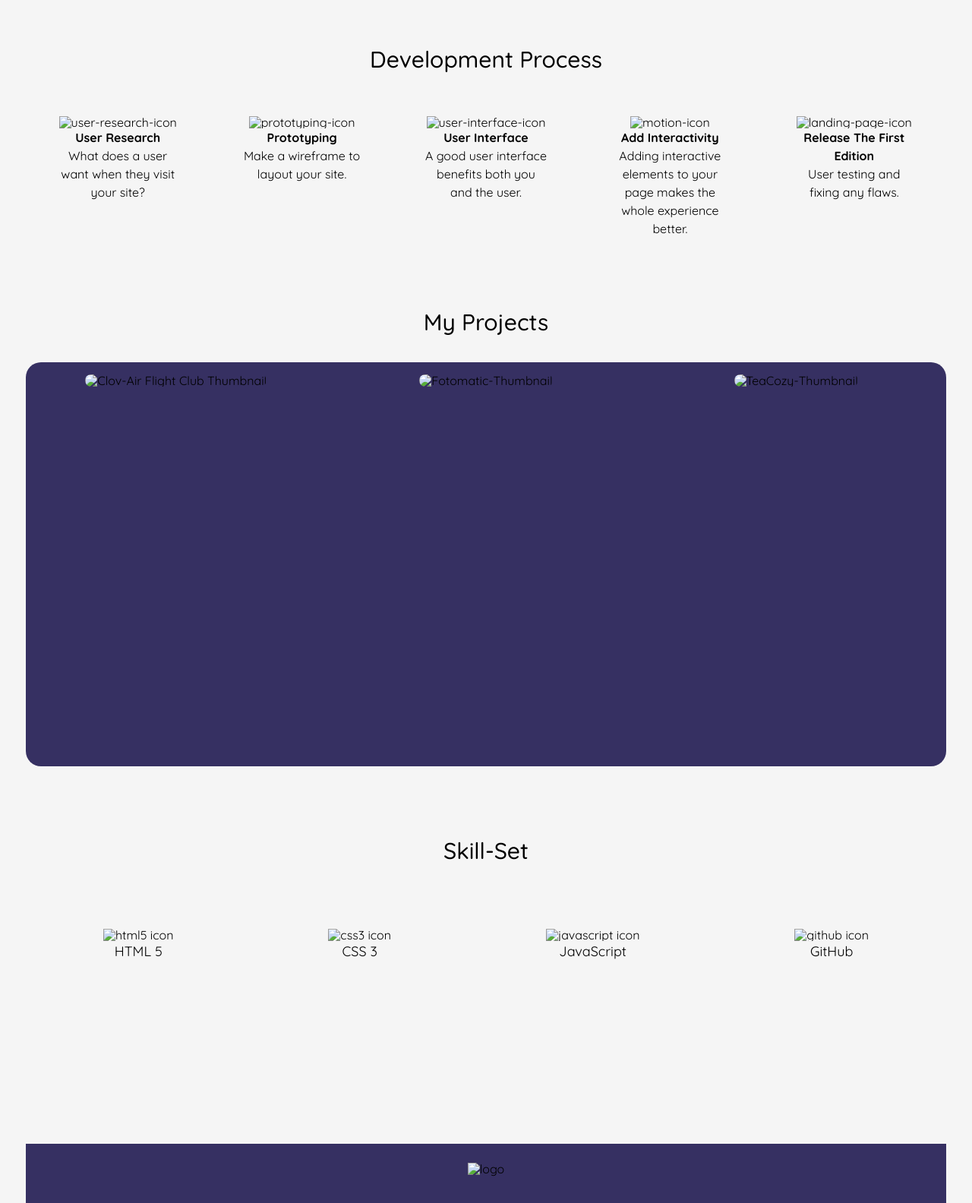
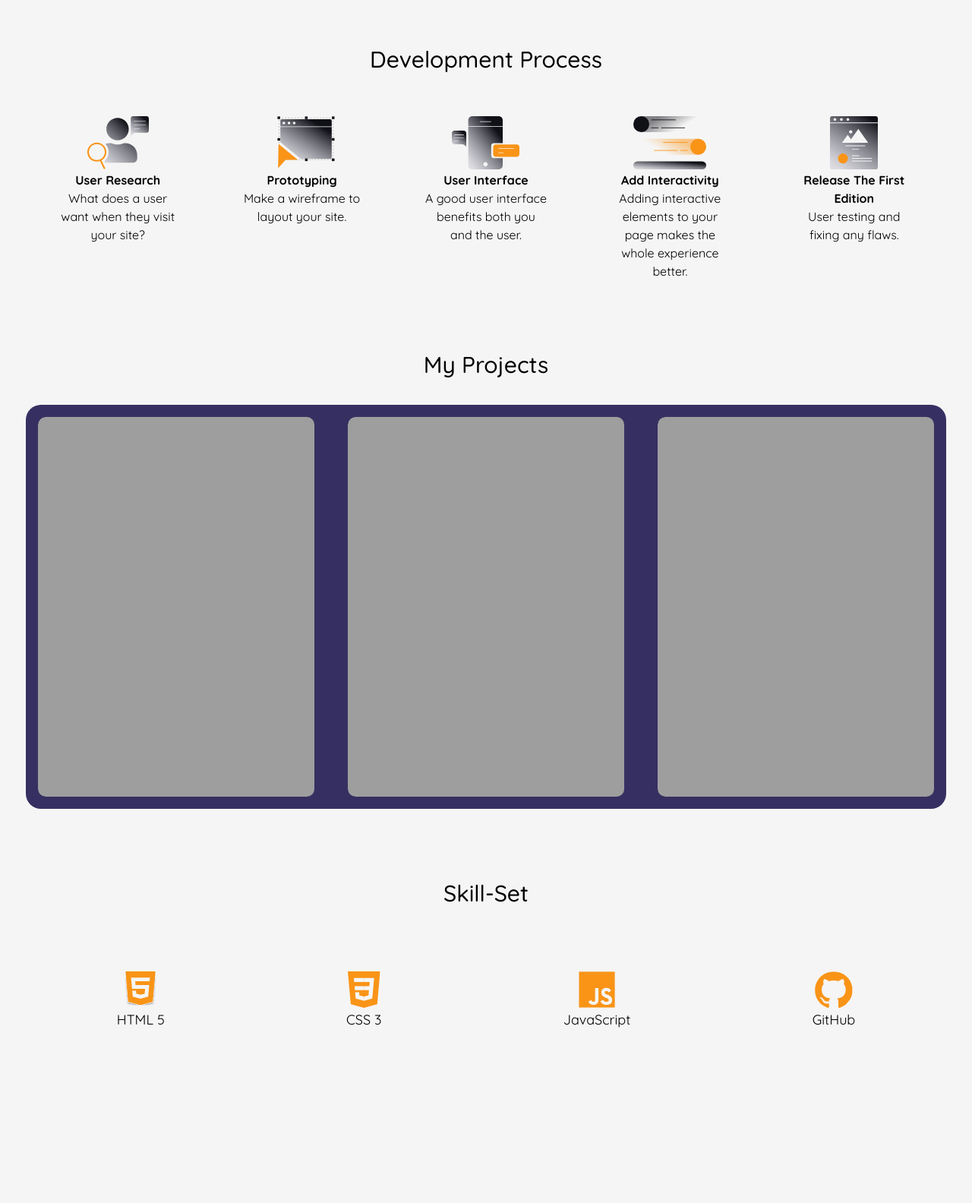
Before and after one commit to petursmarividis/Portfolio-Website, a plain HTML site: page index.html in a window 1280 px wide. Shown: the part 711-2295 px from the top of the page at 76% size. Drawn offline with Linux system fonts and the light colour scheme; the site is published under a folder, as on GitHub Pages, so addresses that start at the root find nothing.

Commit message:
removing backslashes

```diff
--- a/index.html
+++ b/index.html
@@ -14,8 +14,8 @@
         <img src="Recources/Images/navigation-background.svg" alt="navigation-background" id="navigation-background">
         <ul id="nav-list">
             <li class="nav-link" id="nav-skill-set"><a href="#skill-section">Skill-Set</a></li>
-            <li class="nav-link"id="nav-contact"><a href="/contact.html">Contact</a></li>
-            <li class="nav-link" id="nav-logo"><a href="/index.html"><img src="/Recources/Images/Personal-Logo-White.png" alt="logo" ></a></li>
+            <li class="nav-link"id="nav-contact"><a href="contact.html">Contact</a></li>
+            <li class="nav-link" id="nav-logo"><a href="index.html"><img src="Recources/Images/Personal-Logo-White.png" alt="logo" ></a></li>
             <li class="nav-link"><a href="#" id="nav-about">About</a></li>
             <li class="nav-link" id="nav-project"><a href="#projects-section">Projects</a></li>
         </ul>
@@ -25,7 +25,7 @@
             <div id="introduction">
                 <h1>Pétur Smári Víðisson</h1>
                 <h2>Front-End Developer</h2>
-                <a href="/contact.html"><button type="button">Get In Touch</button></a>
+                <a href="contact.html"><button type="button">Get In Touch</button></a>
             </div>
             <div id="divider"></div>
             <p id="welcome">Welcome to my personal website portfolio, where I craft digital experiences that stand out. I specialize in web development, turning your ideas into stunning, user-friendly websites. Whether you need a sleek corporate site, a dynamic e-commerce platform, or a custom web application, I'm here to make it happen. Elevate your online presence.</p>
@@ -36,23 +36,23 @@
             <h2>Development Process</h2>
             <div id="development-process">
                 <div class="dev-image-container" id="user-research">
-                    <img src="/Recources/Images/Icons/user research.svg" alt="user-research-icon" class="dev-image">
+                    <img src="Recources/Images/Icons/user research.svg" alt="user-research-icon" class="dev-image">
                     <figcaption><strong>User Research</strong> <br>What does a user want when they visit your site?</figcaption>
                 </div>
                 <div class="dev-image-container" id="prototyping">
-                    <img src="/Recources/Images/Icons/prototyping.svg" alt="prototyping-icon" class="dev-image">
+                    <img src="Recources/Images/Icons/prototyping.svg" alt="prototyping-icon" class="dev-image">
                     <figcaption><strong>Prototyping</strong><br>Make a wireframe to layout your site.</figcaption>
                 </div>
                 <div class="dev-image-container" id="ui">
-                    <img src="/Recources/Images/Icons/ui.svg" alt="user-interface-icon" class="dev-image">
+                    <img src="Recources/Images/Icons/ui.svg" alt="user-interface-icon" class="dev-image">
                     <figcaption><strong>User Interface</strong><br>A good user interface benefits both you and the user.</figcaption>
                 </div>
                 <div class="dev-image-container" id="motion">
-                    <img src="/Recources/Images/Icons/motion.svg" alt="motion-icon" class="dev-image">
+                    <img src="Recources/Images/Icons/motion.svg" alt="motion-icon" class="dev-image">
                     <figcaption><strong>Add Interactivity</strong><br>Adding interactive elements to your page makes the whole experience better.</figcaption>
                 </div>
                 <div class="dev-image-container" id="landing-page">
-                    <img src="/Recources/Images/Icons/landing-page.svg" alt="landing-page-icon" class="dev-image">
+                    <img src="Recources/Images/Icons/landing-page.svg" alt="landing-page-icon" class="dev-image">
                     <figcaption><strong>Release The First Edition</strong> <br>User testing and fixing any flaws. </figcaption>
                 </div>
             </div>
@@ -63,13 +63,13 @@
             <h2>My Projects</h2>
             <div id="projects">
                 <div class="project-card" id="clov-air">
-                    <a href="#"><img src="/Recources/Images/Clov-Air-Flight-Club-Thumbnail.png" alt="Clov-Air Flight Club Thumbnail"></a>
+                    <a href="#"><img src="Recources/Images/Clov-Air-Flight-Club-Thumbnail.png" alt="Clov-Air Flight Club Thumbnail"></a>
                 </div>
                 <div class="project-card" id="fotomatic">
-                    <a href="#"><img src="/Recources/Images/Fotomatic-Thumbnail.png" alt="Fotomatic-Thumbnail"></a>
+                    <a href="#"><img src="Recources/Images/Fotomatic-Thumbnail.png" alt="Fotomatic-Thumbnail"></a>
                 </div>
                 <div class="project-card" id="tea-cozy">
-                    <a href="#"><img src="/Recources/Images/TeaCozy-Thumbnail.png" alt="TeaCozy-Thumbnail"></a>
+                    <a href="#"><img src="Recources/Images/TeaCozy-Thumbnail.png" alt="TeaCozy-Thumbnail"></a>
                 </div>
             </div>
         </section>
@@ -79,26 +79,26 @@
             <h2>Skill-Set</h2>
             <div id="skill-card-container">
                 <div class="skill-card" id="html-card">
-                    <img src="/Recources/Images/Icons/html5-orange.svg" alt="html5 icon">
+                    <img src="Recources/Images/Icons/html5-orange.svg" alt="html5 icon">
                     <p>HTML 5</p>
                 </div>
                 <div class="skill-card" id="css-card">
-                    <img src="/Recources/Images/Icons/css3-orange.svg" alt="css3 icon">
+                    <img src="Recources/Images/Icons/css3-orange.svg" alt="css3 icon">
                     <p>CSS 3</p>
                 </div>
                 <div class="skill-card" id="javascript-card">
-                    <img src="/Recources/Images/Icons/javascript-orange.svg" alt="javascript icon">
+                    <img src="Recources/Images/Icons/javascript-orange.svg" alt="javascript icon">
                     <p>JavaScript</p>
                 </div>
                 <div class="skill-card" id="github-card">
-                    <img src="/Recources/Images/Icons/github-orange.svg" alt="github icon">
+                    <img src="Recources/Images/Icons/github-orange.svg" alt="github icon">
                     <p>GitHub</p>
                 </div>
             </div>
         </section>
 
         <footer>
-            <img src="/Recources/Images/Personal-Logo-White.png" alt="logo">
+            <img src="Recources/Images/Personal-Logo-White.png" alt="logo">
         </footer>
     </main>
 </body>
```
Also changed, not shown: contact.html (+8 -8 lines).
